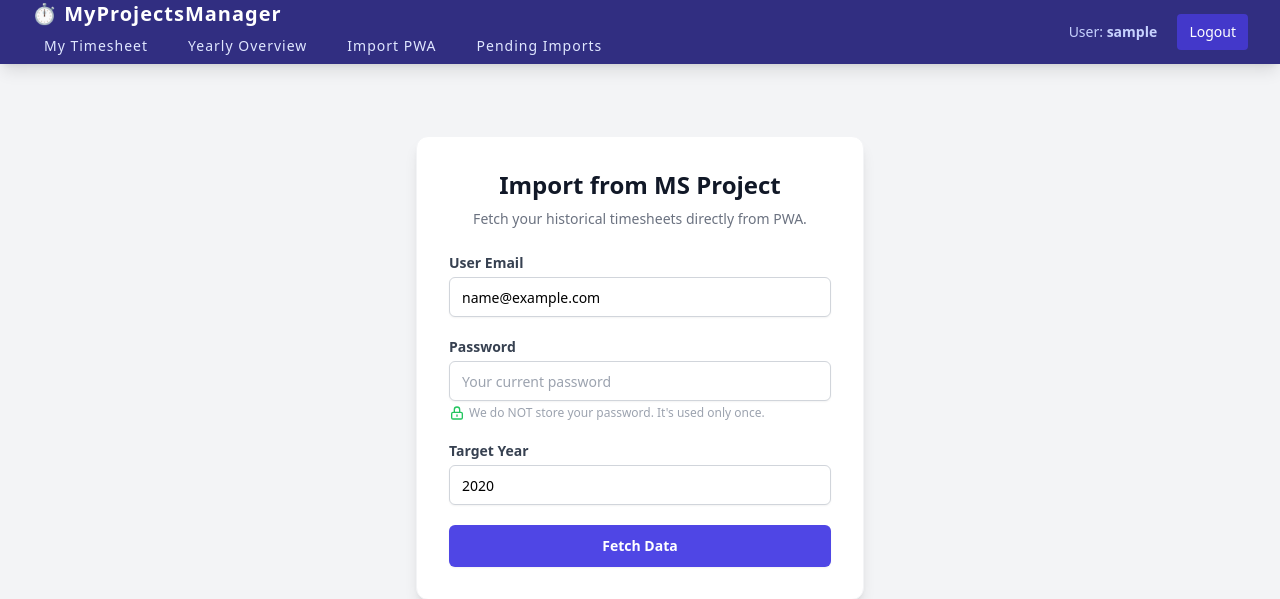
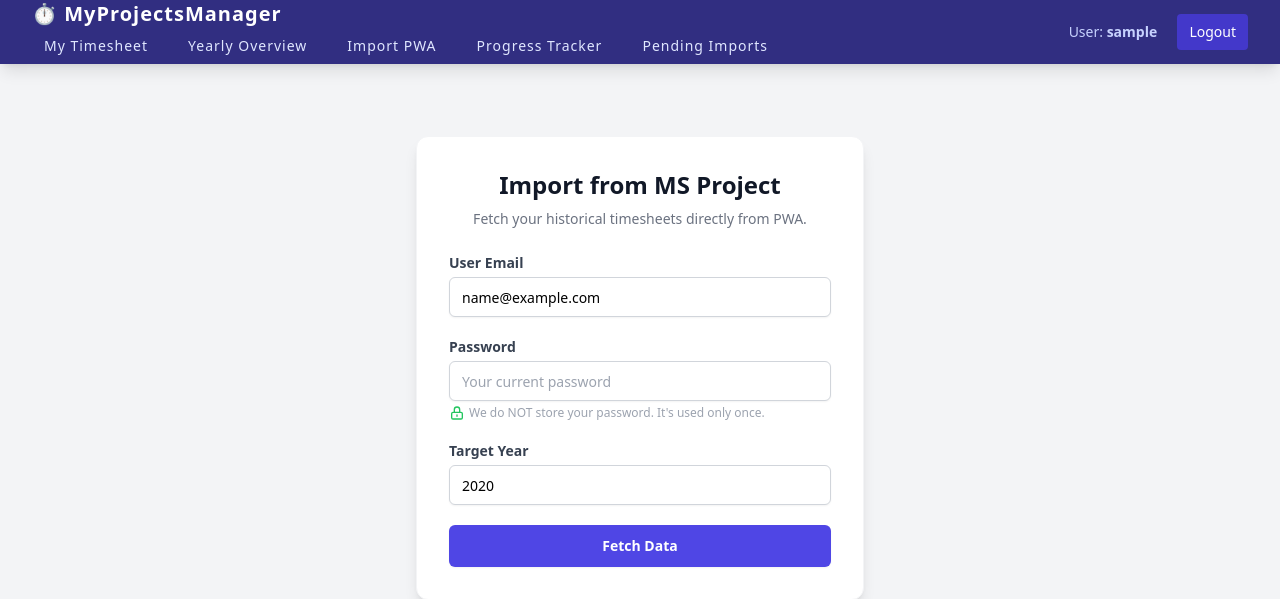
Before and after one commit to OleksanderShevchenko/MyProjectsManager, a Django app: page /import/start/ in a window 1280 px wide. Shown: the top 599 px of the page. Run offline with Django 5.2, Linux system fonts and the light colour scheme; the visitor is signed in with stand-in values (Sample User, id 1); data that the repository does not hold is empty; some libraries are stand-ins or nearby versions.

Commit message:
Add menu item to new view for yearly progress dashboard on main template for quick jump to the page.

```diff
--- a/work_time_reporter/templates/work_time_reporter/base.html
+++ b/work_time_reporter/templates/work_time_reporter/base.html
@@ -24,6 +24,7 @@
                         <a href="{% url 'work_time_reporter:dashboard' %}" class="text-indigo-100 hover:bg-indigo-800 hover:text-white px-3 py-2 rounded-md text-sm font-medium transition">My Timesheet</a>
                         <a href="{% url 'work_time_reporter:yearly_dashboard' %}" class="text-indigo-100 hover:bg-indigo-800 hover:text-white px-3 py-2 rounded-md text-sm font-medium transition">Yearly Overview</a>
                         <a href="{% url 'msproject_import:start' %}" class="text-indigo-100 hover:bg-indigo-800 px-3 py-2 rounded-md text-sm font-medium">Import PWA</a>
+                        <a href="{% url 'work_time_reporter:progress_dashboard_current' %}" class="text-indigo-100 hover:bg-indigo-800 px-3 py-2 rounded-md text-sm font-medium">Progress Tracker</a>
                         {% if request.user.managed_projects.exists %}
                             <a href="{% url 'work_time_reporter:team_approvals' %}" class="text-white bg-indigo-800 hover:bg-indigo-700 px-3 py-2 rounded-md text-sm font-medium transition shadow-inner">Team Approvals</a>
                         {% endif %}
```
